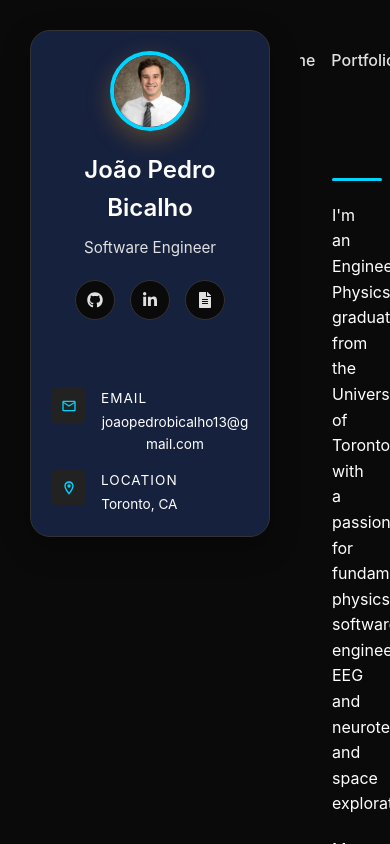
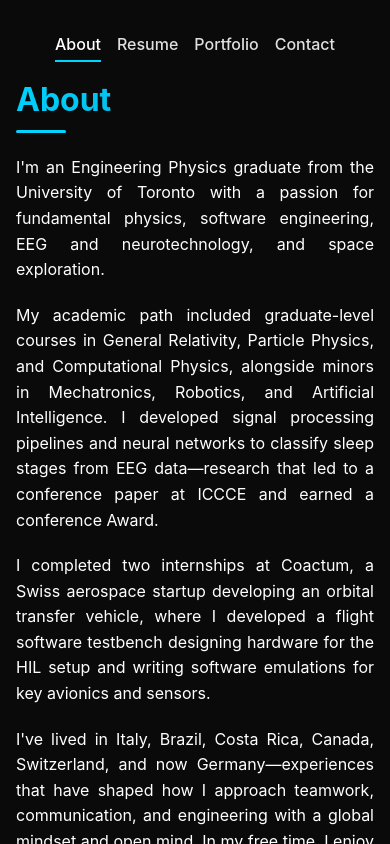
Before and after one commit to joaopbicalho/joaopbicalho.github.io, a React (Vite) app: page / in a window 390 px wide. Built offline with nearby package versions, Linux system fonts and the light colour scheme.

Commit message:
Refine UI layout and styling: sidebar mobile layout, navigation alignment, contact buttons, and spacing improvements

```diff
--- a/src/App.css
+++ b/src/App.css
@@ -23,8 +23,14 @@ html {
   overflow: hidden;
 }
 
-/* Main content area styling */
-.main-content {
+/* Desktop Layout */
+.sidebar-desktop {
+  width: 300px;
+  flex-shrink: 0;
+  display: block;
+}
+
+.main-content-desktop {
   flex: 1;
   position: relative;
   overflow-y: auto;
@@ -32,6 +38,81 @@ html {
   height: 100vh;
   background: var(--bg-tertiary);
   transition: background-color 0.3s ease;
+}
+
+/* Mobile Layout */
+.mobile-layout {
+  display: none;
+  flex-direction: column;
+  height: 100vh;
+  overflow-y: auto;
+}
+
+.sidebar-mobile {
+  display: none;
+  width: 100%;
+  flex-shrink: 0;
+}
+
+/* Desktop flex layout */
+@media (min-width: 769px) {
+  .App {
+    display: flex;
+    min-height: 100vh;
+  }
+
+  .mobile-layout {
+    display: none !important;
+  }
+
+  .sidebar-mobile {
+    display: none !important;
+  }
+}
+
+/* Mobile layout */
+@media (max-width: 768px) {
+  body {
+    overflow: auto;
+  }
+
+  html {
+    overflow: auto;
+  }
+
+  .App {
+    overflow: auto;
+    height: auto;
+    min-height: 100vh;
+  }
+
+  .sidebar-desktop {
+    display: none !important;
+  }
+
+  .main-content-desktop {
+    display: none !important;
+  }
+
+  .mobile-layout {
+    display: flex !important;
+    height: auto;
+    min-height: 100vh;
+    overflow: visible;
+  }
+
+  .sidebar-mobile {
+    display: block !important;
+    position: relative;
+    width: 100%;
+  }
+
+  .main-content {
+    flex: 1;
+    padding: 1rem;
+    background: var(--bg-tertiary);
+    transition: background-color 0.3s ease;
+  }
 }
 
 /* Section wrapper to ensure proper spacing and layout */
--- a/src/App.jsx
+++ b/src/App.jsx
@@ -59,17 +59,30 @@ export default function App() {
   };
 
   return (
-    <div className="App" style={{ display: 'flex', minHeight: '100vh' }}>
-      {/* Left Sidebar */}
-      <div style={{ width: '300px', flexShrink: 0 }}>
+    <div className="App">
+      {/* Left Sidebar - Desktop */}
+      <div className="sidebar-desktop">
         <Sidebar isDarkMode={isDarkMode} />
       </div>
 
       {/* Theme Toggle - Hidden for now */}
       {/* <ThemeToggle isDarkMode={isDarkMode} toggleTheme={toggleTheme} /> */}
 
-      {/* Main Content Area */}
-      <div className="main-content">
+      {/* Mobile Layout Container */}
+      <div className="mobile-layout">
+        {/* Main Content Area - Mobile (comes first) */}
+        <div className="main-content">
+          {renderActiveSection()}
+        </div>
+
+        {/* Bottom Sidebar - Mobile (comes after content) */}
+        <div className="sidebar-mobile">
+          <Sidebar isDarkMode={isDarkMode} />
+        </div>
+      </div>
+
+      {/* Desktop Main Content */}
+      <div className="main-content-desktop">
         {renderActiveSection()}
       </div>
     </div>
--- a/src/components/Sidebar/Sidebar.css
+++ b/src/components/Sidebar/Sidebar.css
@@ -1,16 +1,18 @@
 .sidebar {
-  background: var(--bg-secondary);
-  border-radius: 20px;
+  background: var(--bg-tertiary);
+  border-radius: 0;
   padding: 30px;
   margin: 30px;
   display: flex;
   flex-direction: column;
-  gap: 30px;
-  box-shadow: 0 10px 30px var(--shadow);
-  border: 1px solid var(--border-color);
-  height: fit-content;
+  gap: 10px;
+  box-shadow: none;
+  border: none;
+  border-right: 2px solid var(--bg-tertiary);
+  min-height: calc(100vh - 60px);
   position: sticky;
   top: 30px;
+  justify-content: space-between;
 }
 
 .profile-section {
@@ -18,13 +20,11 @@
 }
 
 .profile-image {
-  width: 120px;
-  height: 120px;
-  margin: 0 auto 20px;
-  border-radius: 50%;
+  width: 180px;
+  height: 180px;
+  margin: 0 auto 15px;
+  border-radius: 0;
   overflow: hidden;
-  border: 4px solid var(--accent-color);
-  box-shadow: 0 8px 25px rgba(243, 156, 18, 0.3);
 }
 
 .profile-image img {
@@ -34,17 +34,30 @@
 }
 
 .profile-info h2 {
-  color: var(--text-primary);
+  color: #ffffff;
   font-size: 1.5rem;
   font-weight: 600;
   margin-bottom: 8px;
 }
 
 .designation {
-  color: var(--text-secondary);
+  color: #ffffff;
   font-size: 0.95rem;
-  margin-bottom: 20px;
+  margin-bottom: 30px;
   text-align: center;
+}
+
+/* Desktop - show social links in title group, hide under profile */
+.profile-image-container {
+  display: contents;
+}
+
+.profile-image-container .social-links {
+  display: none;
+}
+
+.social-links-desktop {
+  display: flex;
 }
 
 .social-links {
@@ -56,15 +69,15 @@
 .social-links a {
   width: 40px;
   height: 40px;
-  background: var(--bg-tertiary);
-  border-radius: 50%;
+  background: #ffffff;
+  border-radius: 0;
   display: flex;
   align-items: center;
   justify-content: center;
-  color: var(--text-secondary);
+  color: #000000;
   text-decoration: none;
   transition: all 0.3s ease;
-  border: 1px solid var(--border-color);
+  border: 1px solid #000000;
 }
 
 .social-links a:hover {
@@ -78,6 +91,7 @@
   display: flex;
   flex-direction: column;
   gap: 25px;
+  margin-top: auto;
 }
 
 .contact-item-new {
@@ -121,6 +135,19 @@
   font-weight: 400;
   text-decoration: none;
   word-break: break-word;
+}
+
+/* Center location text when no label is present (desktop only) */
+.location-desktop .contact-details-new {
+  display: flex;
+  justify-content: flex-start;
+  align-items: center;
+  height: 35px;
+}
+
+.location-desktop .contact-details-new span {
+  line-height: 1;
+  margin: 0;
 }
 
 .contact-details-new a:hover {
@@ -173,27 +200,185 @@
   }
 }
 
+/* Desktop default - hide mobile contacts and email text */
+.contact-mobile,
+.email-text-mobile {
+  display: none;
+}
+
+/* Show desktop email text */
+.email-text-desktop {
+  display: block;
+  margin-bottom: 30px;
+  text-align: center;
+}
+
+.email-text-desktop a {
+  color: #ffffff;
+  text-decoration: none;
+  font-size: 0.9rem;
+  transition: color 0.3s ease;
+}
+
+.email-text-desktop a:hover {
+  color: #00d4ff;
+}
+
+/* Adjust social links spacing for desktop - no bottom margin needed */
+.social-links {
+  margin-bottom: 0;
+}
+
+.title-and-contact-row {
+  display: flex;
+  flex-direction: column;
+  align-items: center;
+  width: 100%;
+}
+
+.title-social-group {
+  display: flex;
+  flex-direction: column;
+  align-items: center;
+  width: 100%;
+}
+
 @media (max-width: 768px) {
   .sidebar {
     padding: 20px;
     gap: 20px;
+    margin: 20px;
+    position: relative;
+    top: auto;
+    border-radius: 15px;
+    background: var(--bg-secondary);
+    min-height: auto;
+    justify-content: flex-start;
   }
 
   .profile-section {
+    flex-direction: row;
+    text-align: left;
+    align-items: flex-start;
+    gap: 15px;
+    position: relative;
+  }
+
+  /* Create a container for profile image and social icons */
+  .profile-image-container {
+    display: flex;
     flex-direction: column;
-    text-align: center;
+    align-items: flex-start;
+    gap: 10px;
+    width: 90px;
+    flex-shrink: 0;
   }
 
   .profile-image {
-    margin: 0 auto;
+    margin: 0;
+    width: 90px;
+    height: 90px;
+    flex-shrink: 0;
+    border-radius: 15px;
+    position: relative;
+    z-index: 1;
+  }
+
+  /* Mobile - hide desktop social links, show under profile */
+  .social-links-desktop {
+    display: none !important;
+  }
+
+  .profile-image-container .social-links {
+    display: flex !important;
+    justify-content: flex-start;
+    gap: 8px;
+    width: 100%;
+    margin-top: 5px;
+  }
+
+  .profile-info {
+    flex: 1;
+    text-align: left;
+    width: 100%;
+  }
+
+  .profile-info h2 {
+    font-size: 1.3rem;
+    margin-bottom: 5px;
+  }
+
+  /* Mobile layout: name/email/position on right, picture + social icons on left */
+  .title-and-contact-row {
+    display: flex;
+    flex-direction: column;
+    justify-content: flex-start;
+    align-items: flex-start;
+    gap: 8px;
+    width: 100%;
+  }
+
+  .title-social-group {
+    display: flex;
+    flex-direction: column;
+    align-items: flex-start;
+    gap: 5px;
+    width: 100%;
+  }
+
+  .designation {
+    font-size: 0.9rem;
+    margin-bottom: 5px;
+    text-align: left;
+  }
+
+  /* Show mobile email text, hide desktop email text */
+  .email-text-mobile {
+    display: block;
+    margin-bottom: 10px;
+  }
+
+  .email-text-desktop {
+    display: none;
+  }
+
+  .email-text-mobile a {
+    color: var(--text-secondary);
+    text-decoration: none;
+    font-size: 0.85rem;
+    transition: color 0.3s ease;
+  }
+
+  .email-text-mobile a:hover {
+    color: var(--accent-color);
   }
 
   .social-links {
     justify-content: center;
+    margin-top: 5px;
+    gap: 10px;
+    margin-bottom: 0;
   }
 
+  .social-links a {
+    width: 30px;
+    height: 30px;
+    font-size: 0.9rem;
+    border-radius: 8px;
+  }
+
+  /* Hide mobile contact section (location removed) */
+  .contact-mobile {
+    display: none !important;
+  }
+
+  .email-desktop,
+  .location-desktop {
+    display: none;
+  }
+
+  /* Contact info section - now hidden on mobile */
   .contact-info {
-    grid-template-columns: 1fr;
-    gap: 15px;
+    display: none;
   }
 }
--- a/src/components/Sidebar/Sidebar.jsx
+++ b/src/components/Sidebar/Sidebar.jsx
@@ -9,14 +9,11 @@ const Sidebar = ({ isDarkMode }) => {
   return (
     <div className="sidebar">
       <div className="profile-section">
+        <div className="profile-image-container">
           <div className="profile-image">
             <img src={profileImage} alt="Joao Pedro Bicalho" />
           </div>
-        <div className="profile-info">
-          <h2>João Pedro Bicalho</h2>
-          <p className="designation">Software Engineer</p>
-
-          {/* Social links - now including resume */}
+          {/* Social links moved under profile picture for mobile */}
           <div className="social-links">
             <a href="https://github.com/joaopbicalho" target="_blank" rel="noopener noreferrer" title="GitHub">
               <FaGithub />
@@ -29,31 +26,55 @@ const Sidebar = ({ isDarkMode }) => {
             </a>
           </div>
         </div>
+        <div className="profile-info">
+          <h2>João Pedro Bicalho</h2>
+          <div className="title-and-contact-row">
+            <div className="title-social-group">
+              <p className="designation">Software Engineer</p>
+
+              {/* Desktop-only email text (no icon) */}
+              <div className="email-text-desktop">
+                <a href="mailto:joaopbandrade@gmail.com">joaopedrobicalho13@gmail.com</a>
               </div>
 
-      {/* Updated contact info with new styling to match reference */}
-      <div className="contact-info">
-        <div className="contact-item-new">
-          <div className="contact-icon-new">
-            <MdOutlineEmail />
+              {/* Mobile-only email text (no icon) */}
+              <div className="email-text-mobile">
+                <a href="mailto:joaopbandrade@gmail.com">joaopedrobicalho13@gmail.com</a>
               </div>
-          <div className="contact-details-new">
-            <span className="label-new">EMAIL</span>
-            <a href="mailto:joaopbandrade@gmail.com">joaopedrobicalho13@gmail.com</a>
+
+              {/* Social links for desktop only - mobile moved to profile-image-container */}
+              <div className="social-links social-links-desktop">
+                <a href="https://github.com/joaopbicalho" target="_blank" rel="noopener noreferrer" title="GitHub">
+                  <FaGithub />
+                </a>
+                <a href="https://www.linkedin.com/in/joaopedrobicalho/" target="_blank" rel="noopener noreferrer" title="LinkedIn">
+                  <FaLinkedinIn />
+                </a>
+                <a href={`media/resume.pdf`} target="_blank" rel="noopener noreferrer" title="Resume">
+                  <FaFileAlt />
+                </a>
               </div>
             </div>
 
-        <div className="contact-item-new">
+            {/* Location contact for mobile - now hidden */}
+            <div className="contact-mobile" style={{ display: 'none' }}>
+            </div>
+          </div>
+        </div>
+      </div>
+
+      {/* Updated contact info with new styling to match reference
+      <div className="contact-info">
+        <div className="contact-item-new location-desktop">
           <div className="contact-icon-new">
             <MdOutlineLocationOn />
           </div>
           <div className="contact-details-new">
-            <span className="label-new">LOCATION</span>
             <span>Toronto, CA</span>
           </div>
         </div>
       </div>
-
+       */}
 
     </div>
   );
--- a/src/components/sections/AboutSection/AboutSection.css
+++ b/src/components/sections/AboutSection/AboutSection.css
@@ -180,7 +180,7 @@
 .top-navigation {
   display: flex;
   justify-content: flex-end;
-  padding: 1.5rem 0;
+  padding: 0.75rem 0;
   position: relative;
   z-index: 100;
 }
@@ -233,6 +233,10 @@
 }
 
 @media (max-width: 768px) {
+  .about-section {
+    margin-right: 0;
+  }
+
   .section-header h1 {
     font-size: 2rem;
   }
--- a/src/components/sections/AboutSection/AboutSection.jsx
+++ b/src/components/sections/AboutSection/AboutSection.jsx
@@ -35,7 +35,7 @@ const AboutSection = ({ isDarkMode, onNavigate }) => {
           </p>
 
           <p>
-            I've lived in Italy, Brazil, Costa Rica, Canada, Switzerland, and now Germany—experiences that have shaped how I approach teamwork, communication, and engineering with a global mindset. In my free time, I enjoy hiking, surfing, and playing guitar.
+            I've lived in Italy, Brazil, Costa Rica, Canada, Switzerland, and now Germany—experiences that have shaped how I approach teamwork, communication, and engineering with a global mindset and open mind. In my free time, I enjoy hiking, surfing, triathlons, and playing guitar.
           </p>
 
           <p>
--- a/src/components/sections/ContactSection/ContactSection.css
+++ b/src/components/sections/ContactSection/ContactSection.css
@@ -1,6 +1,6 @@
 .contact-section {
   animation: fadeIn 0.5s ease-in-out;
-  padding: 5rem 2rem;
+  padding: 0 2rem;
   background: var(--bg-tertiary);
   color: #ffffff;
 }
@@ -9,7 +9,7 @@
 .top-navigation {
   display: flex;
   justify-content: flex-end;
-  padding: 1.5rem 0;
+  padding: 0.75rem 0;
   position: relative;
   z-index: 100;
 }
@@ -289,7 +289,7 @@
 .submit-btn {
   padding: 1rem 2rem;
   border: none;
-  border-radius: 50px;
+  border-radius: 12px;
   background: linear-gradient(135deg, #00d4ff 0%, #0099cc 100%);
   color: #ffffff;
   font-size: 1.1rem;
@@ -337,7 +337,7 @@
 .send-another-btn {
   padding: 0.8rem 1.5rem;
   border: none;
-  border-radius: 50px;
+  border-radius: 12px;
   background: linear-gradient(135deg, #00d4ff 0%, #0099cc 100%);
   color: #ffffff;
   font-size: 1rem;
--- a/src/components/sections/PortfolioSection/PortfolioSection.css
+++ b/src/components/sections/PortfolioSection/PortfolioSection.css
@@ -5,13 +5,26 @@
   transition: background 0.3s ease;
   border: none;
   outline: none;
+  animation: fadeIn 0.5s ease-in-out;
+  margin-right: 3rem;
+}
+
+@keyframes fadeIn {
+  from {
+    opacity: 0;
+    transform: translateY(20px);
+  }
+  to {
+    opacity: 1;
+    transform: translateY(0);
+  }
 }
 
 /* Top Navigation Styles */
 .top-navigation {
   display: flex;
   justify-content: flex-end;
-  padding: 1.5rem 2rem 0;
+  padding: 0.75rem 0;
   position: relative;
   z-index: 100;
 }
@@ -54,7 +67,6 @@
 .section-header {
   text-align: left;
   margin-bottom: 40px;
-  padding-top: 2rem;
 }
 
 .section-header h1 {
--- a/src/components/sections/ResumeSection/ResumeSection.css
+++ b/src/components/sections/ResumeSection/ResumeSection.css
@@ -7,7 +7,7 @@
 .top-navigation {
   display: flex;
   justify-content: flex-end;
-  padding: 1.5rem 0;
+  padding: 0.75rem 0;
   position: relative;
   z-index: 100;
 }
@@ -244,6 +244,10 @@
 
 /* Responsive design */
 @media (max-width: 768px) {
+  .resume-section {
+    margin-right: 0;
+  }
+
   .section-header h1 {
     font-size: 2rem;
   }
--- a/src/components/sections/ResumeSection/ResumeSection.jsx
+++ b/src/components/sections/ResumeSection/ResumeSection.jsx
@@ -58,15 +58,15 @@ const ResumeSection = ({ isDarkMode, onNavigate }) => {
       { name: "CI/CD" },
       { name: "Unit/Integration Testing" },
       { name: "LaTeX" },
-      { name: "Arduino" },
+      { name: "ARM Keil MDK" },
       { name: "Pandas" },
-      { name: "STM32" },
+      { name: "STM32/STM32CubeIDE" },
       { name: "NumPy" },
       { name: "Scikit-learn" },
       { name: "RTOS (FreeRTOS)" },
       { name: "CAN Bus" },
       { name: "Intel Quartus Prime" },
-      { name: "Simulink" },
+      { name: "Multi-Threading" },
       { name: "OpenBCI" },
       { name: "MNE-Python" }
     ]
```
Also changed, not shown: 2 other files (tests, documents, lock files or other folders). Lines whose indentation alone changed are shown as unchanged.
